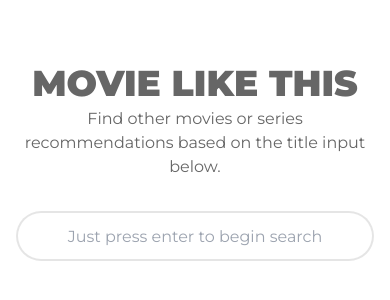
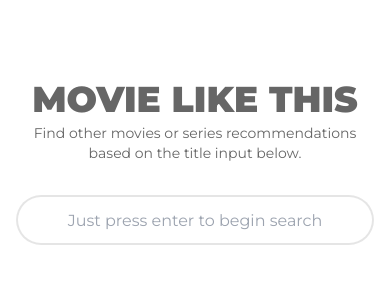
Before and after one commit to brosing/movie-like-this, a Next.js app: page / in a window 390 px wide. Shown: the part 260-560 px from the top of the page. Built offline with nearby package versions, Linux system fonts and the light colour scheme.

Commit message:
fix description font size

```diff
--- a/app/page.tsx
+++ b/app/page.tsx
@@ -31,7 +31,7 @@ export default function Home() {
         <h1 className="text-4xl md:text-7xl font-black uppercase mb-1 cursor-pointer" title="click for search tips" onClick={toggleModal}>
           Movie like this
         </h1>
-        <p>
+        <p className="text-sm md:text-base">
           Find other movies or series recommendations based on the title input
           below.
         </p>
```
